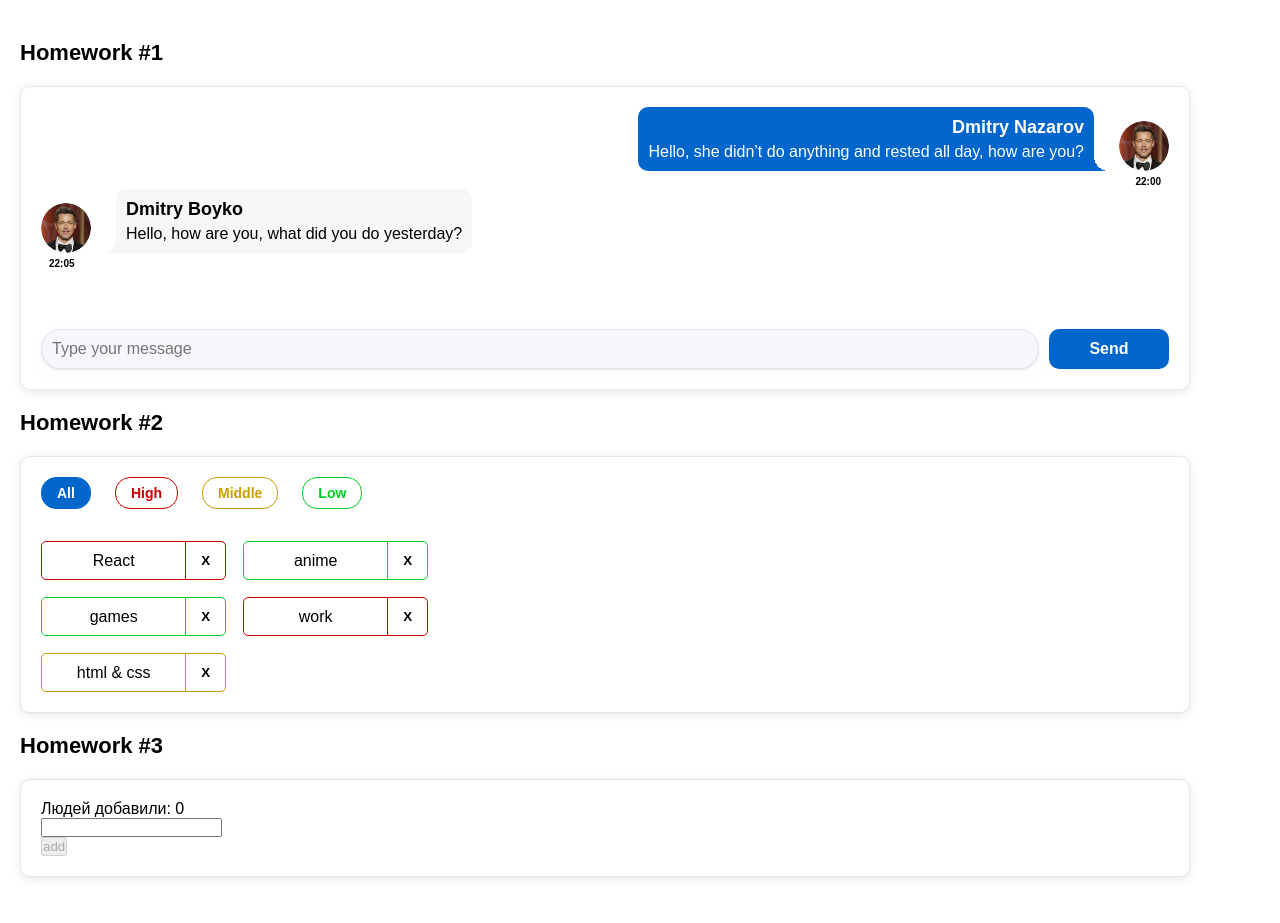
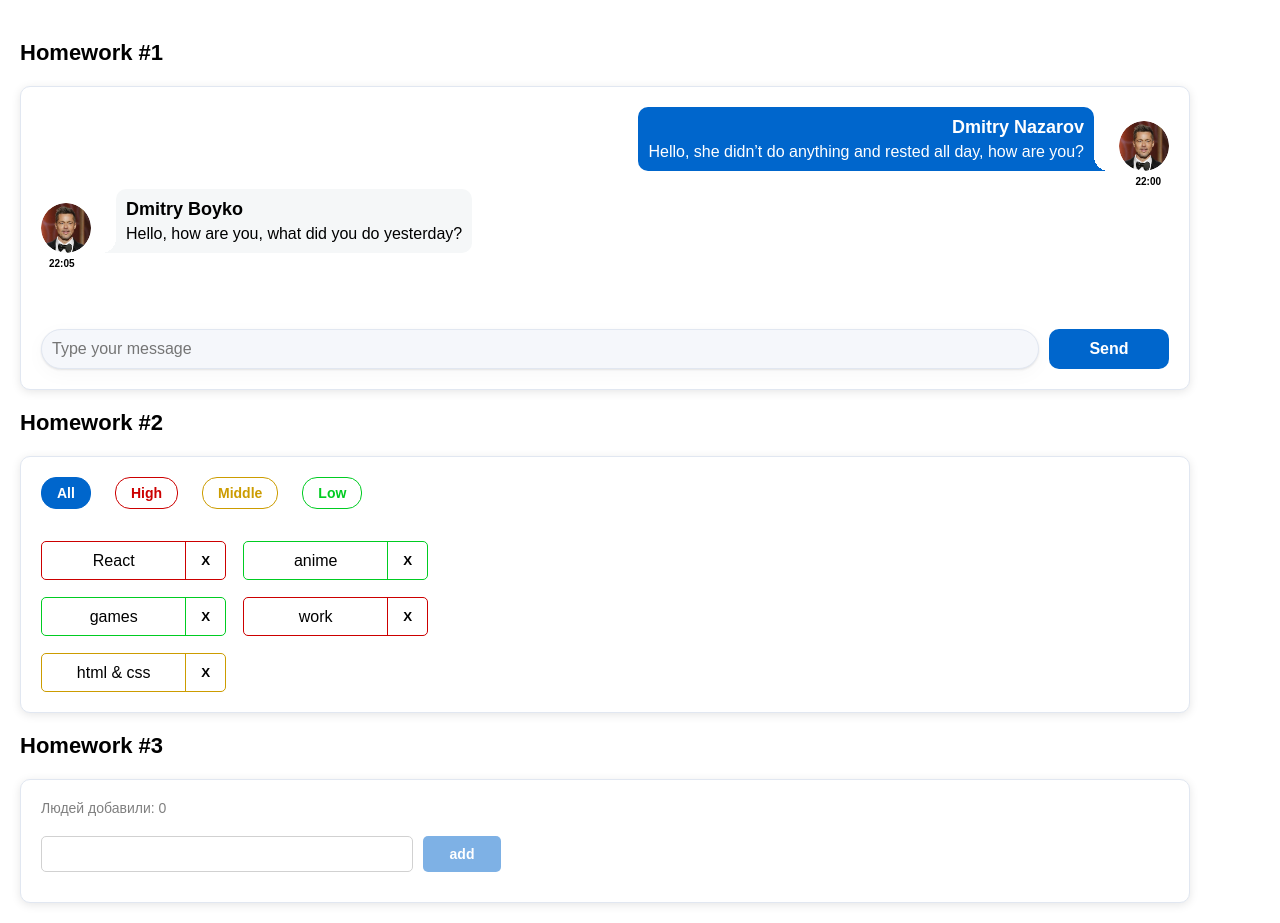
Before and after one commit to DmtrNz/hw-from-second-sprint, a React (Create React App) app: page / in a window 1280 px wide. Before the commit the page ends 897 px from the top, so only its background shows below. Built offline with nearby package versions, Linux system fonts and the light colour scheme.

Commit message:
HW3 is done

```diff
--- a/src/s2-homeworks/hw03/Greeting.module.css
+++ b/src/s2-homeworks/hw03/Greeting.module.css
@@ -1,36 +1,88 @@
 .greetingForm {
+    display: flex;
+    flex-direction: column;
 }
 
 .inputAndButtonContainer {
+    display: flex;
+    align-items: center;
+    margin-top: 20px;
+}
+
+.inputContainer {
+    margin-right: 15px;
 }
 
 .error {
+    margin-top: 10px;
+    font-family: sans-serif;
+    font-weight: 400;
+    font-size: 14px;
+    color: #c00;
 }
 
 .input {
+    padding: 10px;
+    border-radius: 5px;
+    width: 372px;
+    height: 36px;
+    font-family: sans-serif;
+    font-weight: 500;
+    font-size: 16px;
+    border: 1px solid #d1d1d1;
 }
 
 .input:focus {
+    border-color: #06c;
 }
 
 .errorInput {
-    color: red
+    border: 1px solid #c00;
+    border-radius: 5px;
+    width: 372px;
+    height: 36px;
 }
 
 .button {
+    margin: 0 0 10px 10px;
+    border-radius: 5px;
+    border: none;
+    padding: 5px 24px;
+    width: 78px;
+    height: 36px;
+    background-color: #06c;
+    font-family: sans-serif;
+    font-weight: 600;
+    font-size: 14px;
+    line-height: 143%;
+    color: #fff;
+    cursor: pointer;
 }
 
 .button:focus {
+    outline: none;
 }
 
 .button:active {
+    background-color: #05a;
 }
 
 .button:disabled {
+    background-color: #06c;
+    opacity: 0.5;
+    cursor: not-allowed;
 }
 
 .text {
+    font-family: sans-serif;
+    font-weight: 400;
+    font-size: 14px;
+    color: rgba(0, 0, 0, 0.5);
 }
 
 .greeting {
+    font-family: sans-serif;
+    font-weight: 500;
+    font-size: 14px;
+    color: #000;
 }
--- a/src/s2-homeworks/hw03/GreetingContainer.tsx
+++ b/src/s2-homeworks/hw03/GreetingContainer.tsx
@@ -1,20 +1,13 @@
 import React, { ChangeEvent, KeyboardEvent, useState } from 'react'
 import Greeting from './Greeting'
 import { UserType } from './HW3'
-/*
-* 4 - в файле GreetingContainer.tsx дописать типизацию пропсов DONE
-* 5 - в файле GreetingContainer.tsx указать нужные типы в useState с name и error DONE
-* 6 - в файле GreetingContainer.tsx дописать тип и логику функции setNameCallback
-* 7 - в файле GreetingContainer.tsx дописать логику функций pureAddUser, pureOnBlur, pureOnEnter и проверить их тестами
-* 8 - в файле GreetingContainer.tsx вычислить количество добавленных и имя последнего (totalUsers, lastUserName) DONE
-*/
 
 type GreetingContainerPropsType = {
     users: UserType[] // need to fix any DONE
     addUserCallback: (name: string) => void // need to fix any DONE
 }
 
-export const pureAddUser = (name: string, setError: any, setName: any, addUserCallback: any) => {
+export const pureAddUser = (name: string, setError: React.Dispatch<React.SetStateAction<string>>, setName: React.Dispatch<React.SetStateAction<string>>, addUserCallback: (name: string) => void) => {
     if (name.trim()) {
         addUserCallback(name);
         setError("");
@@ -27,13 +20,13 @@ export const pureAddUser = (name: string, setError: any, setName: any, addUserCa
     }
 }// если имя пустое - показать ошибку, иначе - добавить юзера и очистить инпут DONE
 
-export const pureOnBlur = (name: string, setError: any) => {
+export const pureOnBlur = (name: string, setError: React.Dispatch<React.SetStateAction<string>>) => {
     if(!name.trim()){
         setError("Ошибка! Введите имя!")
     }
 }// если имя пустое - показать ошибку DONE
 
-export const pureOnEnter = (e: KeyboardEvent<HTMLInputElement>, addUser: any) => {
+export const pureOnEnter = (e: KeyboardEvent<HTMLInputElement>, addUser: ()=>void) => {
     if(e.key==="Enter" ){
         addUser()
     }
```
